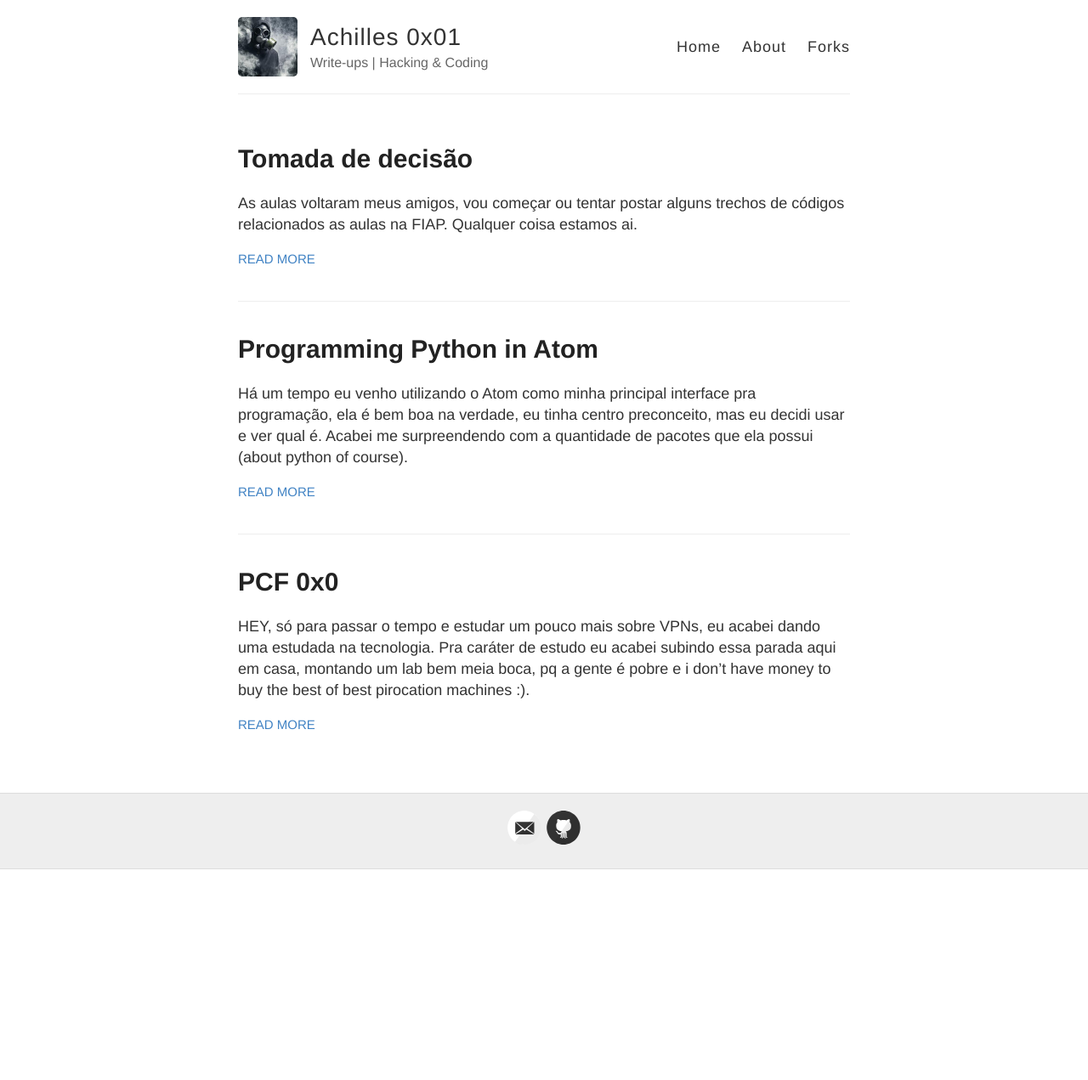
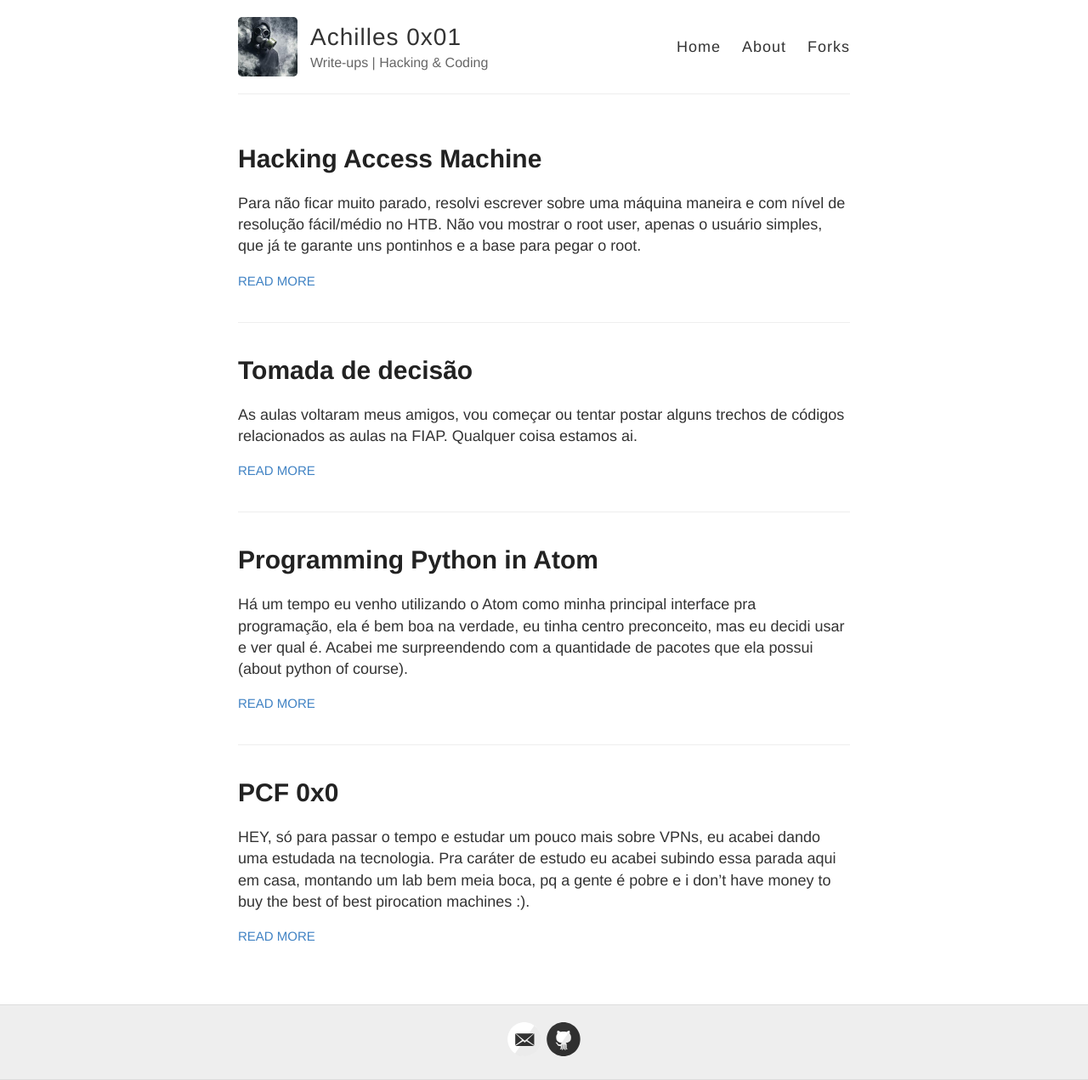
Before and after one commit to Achilles0x01/achilles0x01.github.io, a Jekyll site: the page built from index.html, in a window 1280 px wide. Shown: the whole page at 85% size. Built offline with Jekyll 4.4.1, drawn with Linux system fonts in a browser that asks for light colours; before the commit the page ends 1023 px from its top, so only the background shows below that; part of the change alters nothing that is shown.

Commit message:
Hacking Access Machine HTB

```diff
--- a/_config.yml
+++ b/_config.yml
@@ -61,7 +61,7 @@ sass:
 # Use the following plug-ins
 plugins:
 #  - jekyll-sitemap # Create a sitemap using the official Jekyll sitemap gem
-  - jekyll-feed # Create an Atom feed using the official Jekyll feed gem
+#  - jekyll-feed # Create an Atom feed using the official Jekyll feed gem
 
 # Exclude these files from your production _site
 exclude:
--- /dev/null
+++ b/_posts/2019-02-27-hacking-access-machine.md
@@ -0,0 +1,73 @@
+---
+layout: post
+title: Hacking Access Machine
+author: Achilles
+---
+
+Para não ficar muito parado, resolvi escrever sobre uma máquina maneira e com nível de resolução fácil/médio no HTB. Não vou mostrar o root user, apenas o usuário simples, que já te garante uns pontinhos e a base para pegar o root.
+
+Quem conhece o Hack The Box sabe que pra ownar as máquinas, tem que quebrar um pouco a cabeça, mas depois você acaba desenrolando que nem vê o quanto percorreu. A máquina que vou demonstrar, se chama Access e eu confesso que apanhei pra pegar uma informação, que mais para frente vocês irão saber qual é.
+
+Depois de baixar meu acesso VPN, realizei um levantamento de informações da máquina, páginas, server, essas coisas, que não vou por aqui, porque são irrelevantes para o propósito já que, não há nada além de uma página estática disponível e uma coisa a mais, que só o root pode acessar #ficaAdica.
+
+Primeira coisa, vamos realizar levantar as portas utilizando o Nmap com usuário root.
+
+![Nmap](/images/nmap.png)
+
+Nesse scan parcial, já vi que tem três portas e duas delas muito me interessam, que são: telnet (23) e ftp (21). Deixei rolando o scan e só veio a confirmação dos serviços, se liga:
+
+![Nmap 2](/images/nmap-2.png)
+
+Primeiro vou dar uma olhada no FTP, mas porquê? Geralmente é comum em CTF ou máquinas desse tipo terem liberado o acesso anônimo, por isso vamos testar e ver qualé.
+
+![FTP_anonimo](/images/ftp-1.png)
+
+Ta permitindo acesso anônimo e agora a gente precisa checar se existem diretórios e arquivos que a gente pode ler.
+
+![FTP_listagem](/images/ftp-2.png)
+
+Beleza, vimos que tem diretório e arquivos, agora a gente precisa copiar esses arquivos para o host, mas antes, uma olhada no print de baixo.
+
+![FTP_ascii_to_bin](/images/ftp-ascii-bin.png)
+
+Ta vendo que houve um report de atenção quanto a nossa cópia, dizendo que pode não ter copiado de forma correta? Isso ai ocorre por conta desse arquivo não estar em ascii mode, não ser um texto puro no caso, para resolver isso e já copiar todos os arquivos dos dois diretórios, é preciso que o "get realize" a cópia dos arquivos como binários (tudo é binário na real, mas você entendeu), vai a imagem full.
+
+![FTP_full](/images/ftp-full.png)
+
+Sacou ali que é só colocar bin, dar o enter e fazer a cópia? Beleza, essa é a parte fácil, agora a gente tem que ver o que são esses arquivos e trata-los. De cara a gente já ver que o Access Control.zip esta com senha e para crackear vai ser complicado, então vamos pela lógica procurar a senha no backup.mdb.
+
+Eu particularmente nunca trabalhei com esse arquivo, então fui dar uma googlada como tratar isso aí. Tem uma ferramenta chamada mdbtools, se você esta com gnu/linux como eu, dá um apt install mdbtools para usa-lo.
+
+![mdbtools](/images/mdbtools.png)
+
+Li como usa-lo de forma que eu faça meu trampo sem perder muito tempo, primeiro a gente tem que ver as tabelas do arquivo, como se fosse um .sql mesmo.
+
+![mdb-tables](/images/tables.png)
+
+Como são muitas coisas, a gente tem que ser sagas e ligeiro, por pensar em sql, eu já dei um grep user para ver se tem alguma parada.
+
+![gre_user](/images/tables-2.png)
+
+Saca só, o primeiro se chama auth_user (autenticação de usuário), assim que eu vi esse cara, eu já sabia que era esse que eu tinha que ver primeiro.
+
+![auth_user](/images/auth_user.png)
+
+Beleza! Essa tabela já mostra o próximo passo, se liga que tem um usuário chamado "engineer" com senha e a gente pegou um arquivo zipado no diretório "Engineer" lá no ftp.
+
+![unzip_Access](/images/unzipA.png)
+
+A senha bateu e foi possível extrair esse arquivo pst, o que me leva a mais um problema, como vou abrir essa po$%@? Eu poderia jogar o Thunderbird, mas me daria um trabalho e gastaria um tempo valioso. Por isso resolvi de novo caçar um jeito de abrir esse arquivo pelo terminal e achei um programa chamado readpst, aliás, eu já conhecia, mas nunca havia fuçado ele. Pois, bem, como instala? apt install pst-utils.
+
+Já vamos usa-lo e ver qual vai ser desse arquivo.
+
+![extract_pst](/images/pst.png)
+
+Ele dropou um arquivo chamado "2", que por ser um pst é um e-mail, agora vamos ver o que tem nele.
+
+![cat_2](/images/usertel.png)
+
+Show! Temos um usuário e senha que muito provavelmente é de um usuário telnet, já que pelo ftp não tem mais nada (testei :p).
+
+![Security_owned](/images/owned-user.png)
+
+Isso aí, funfou legal e já temos a primeira flag que é a hash no final. Agora fica aí o desafio de continuar a pegar o root e ownar a máquina de fato. That's it, see you.
```
Also changed, not shown: images/auth_user.png (added), images/ftp-1.png (added), images/ftp-2.png (added), images/ftp-ascii-bin.png (added), images/ftp-full.png (added), images/mdbtools.png (added), images/nmap-2.png (added), images/nmap.png (added), images/owned-user.png (added), images/pst.png (added), images/tables-2.png (added), images/tables.png (added), images/unzipA.png (added), images/usertel.png (added).
